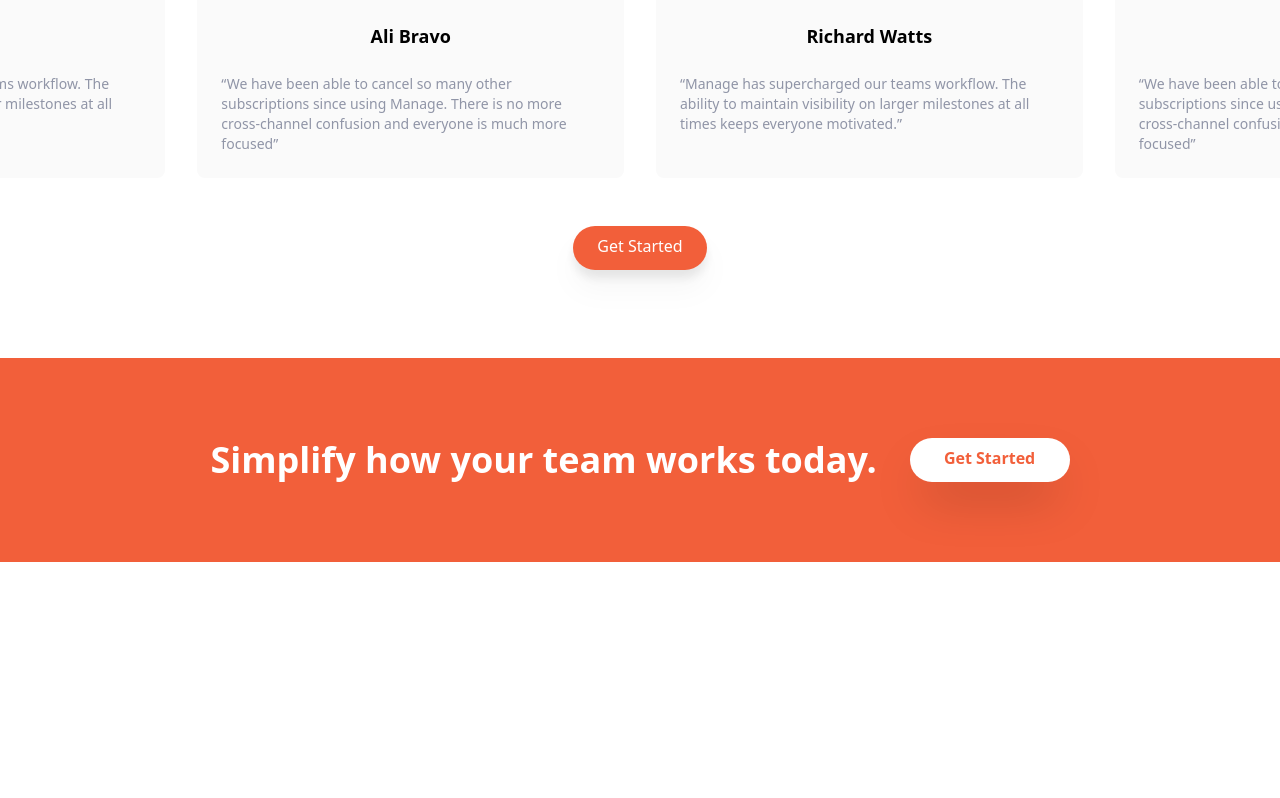
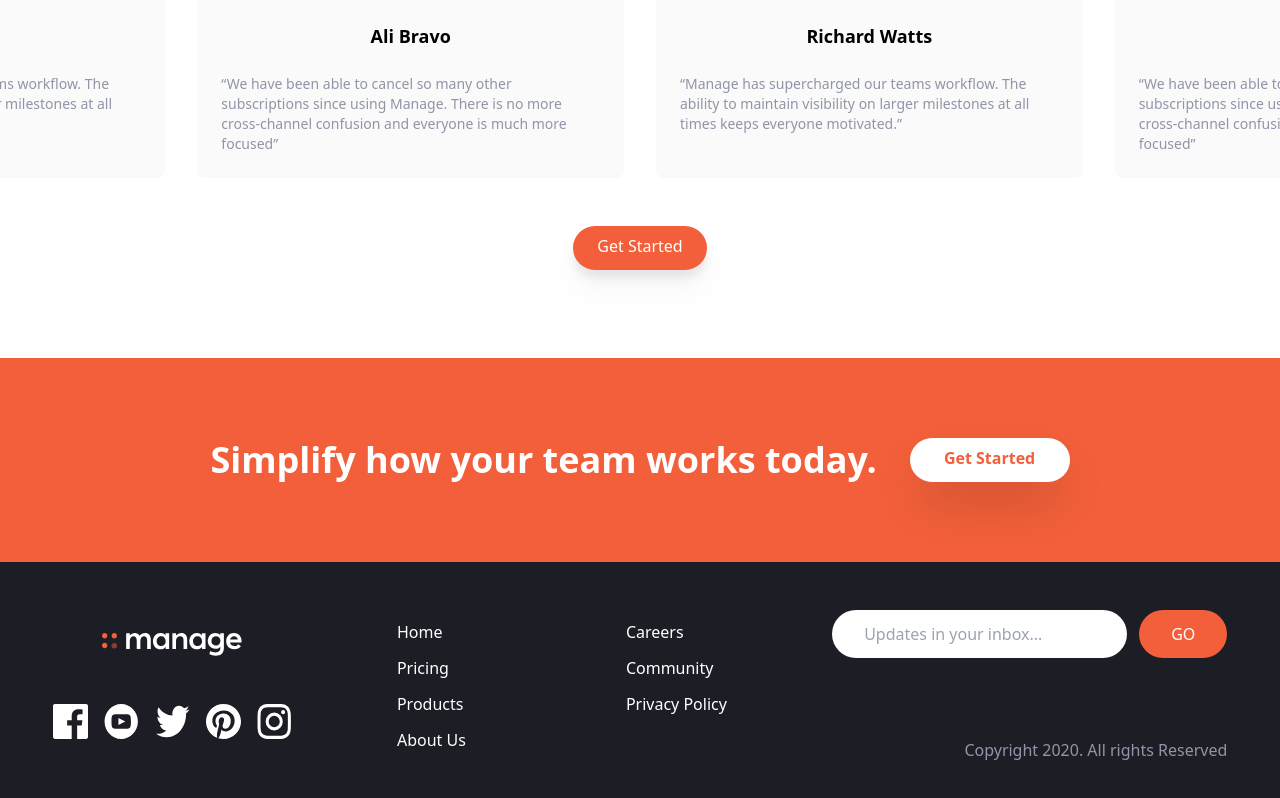
Before and after one commit to mmagba/manage-landing-page, a Next.js app: page / in a window 1280 px wide. Shown: the part 1698-2496 px from the top of the page. Before the commit the page ends 2260 px from the top, so only its background shows below. Built offline with nearby package versions, Linux system fonts and the light colour scheme.

Commit message:
Add footer

```diff
--- a/app/page.jsx
+++ b/app/page.jsx
@@ -1,4 +1,5 @@
 import CallToAction from '@/components/CallToAction'
+import Footer from '@/components/Footer'
 import Hero from '@/components/Hero'
 import Nav from '@/components/Nav'
 import Specials from '@/components/Specials'
@@ -12,6 +13,7 @@ export default function Home() {
       <Specials />
       <Testimonials />
       <CallToAction />
+      <Footer />
     </>
 
   )
--- /dev/null
+++ b/components/Footer.jsx
@@ -0,0 +1,79 @@
+'use client'
+
+import Link from 'next/link'
+import Image from 'next/image'
+import { useState } from 'react'
+
+
+const Footer = () => {
+
+    const [emailInput, setEmailInput] = useState('');
+    const [warningMessage, setWarningMessage] = useState(false);
+
+
+    const submitHandler = (e) => {
+        e.preventDefault();
+        setWarningMessage(false);
+        if (!emailInput.includes("@")) {
+            setWarningMessage(true);
+        }
+    };
+
+
+
+    return (
+        <footer className='bg-veryDarkBlue'>
+            <div className="flex flex-col text-white justify-center items-center py-12 gap-12 md:flex-row-reverse md:justify-around md:gap-0">
+
+                <div className='flex flex-col gap-20 shrink'>
+                    <form className=' flex shrink items-start' onSubmit={submitHandler}>
+                        <div className="flex flex-col items-center">
+                            <input
+                                type="text"
+                                placeholder='Updates in your inbox...'
+                                className={`text-black rounded-full border-2 p-3 px-8 focus:outline-none ${warningMessage ? 'text-red-500 border-red-500' : 'text-black border-none'}`}
+                                onChange={(e) => setEmailInput(e.target.value)}
+                            />
+                            {warningMessage && <p className='text-red-500'>Please insert a valid email</p>}
+                        </div>
+
+                        <button className='rounded-full bg-brightRed p-3 px-8 ml-3 hover:bg-brightRedLight'>GO</button>
+                    </form>
+                    <div className='text-darkGrayishBlue text-right hidden md:block'>Copyright 2020. All rights Reserved</div>
+                </div>
+
+                <div className='flex justify-around gap-20 md:gap-40'>
+                    <div className="flex flex-col gap-3">
+                        <Link href={'/'}>Home</Link>
+                        <Link href={'/'}>Pricing</Link>
+                        <Link href={'/'}>Products</Link>
+                        <Link href={'/'}>About Us</Link>
+                    </div>
+
+                    <div className="flex flex-col gap-3">
+                        <Link href={'/'}>Careers</Link>
+                        <Link href={'/'}>Community</Link>
+                        <Link href={'/'}>Privacy Policy</Link>
+
+                    </div>
+                </div>
+
+                <div className="flex flex-col items-center gap-12 md:flex-col-reverse">
+                    <div className="flex gap-9 md:gap-4">
+                        <Image src='/icon-facebook.svg' width={35} height={35} alt='facebook logo' />
+                        <Image src='/icon-youtube.svg' width={35} height={35} alt='facebook logo' />
+                        <Image src='/icon-twitter.svg' width={35} height={35} alt='facebook logo' />
+                        <Image src='/icon-pinterest.svg' width={35} height={35} alt='facebook logo' />
+                        <Image src='/icon-instagram.svg' width={35} height={35} alt='facebook logo' />
+                    </div>
+                    <Image src='/logo-white.svg' width={140} height={140} alt='manage logo' />
+                </div>
+
+                <div className='text-darkGrayishBlue md:hidden'>Copyright 2020. All rights Reserved</div>
+
+            </div>
+        </footer>
+    )
+}
+
+export default Footer
--- a/components/Testimonials.jsx
+++ b/components/Testimonials.jsx
@@ -71,7 +71,7 @@ const Testimonials = () => {
                     <div className="flex items-center justify-center gap-2 mt-6">
                         {slidesArray.map((_, i) => (
                             <div key={i} className={`
-                                transition-all w-3 h-3 rounded-full border-brightRed border
+                                transition-all w-3 h-3 rounded-full border-brightRed border cursor-pointer
                                 ${mobileCurr === i ? "bg-brightRed" : ""}
 
                               `} onClick={() => changeMobileSlide(i)}></div>
```
Also changed, not shown: public/logo-white.svg (added).
